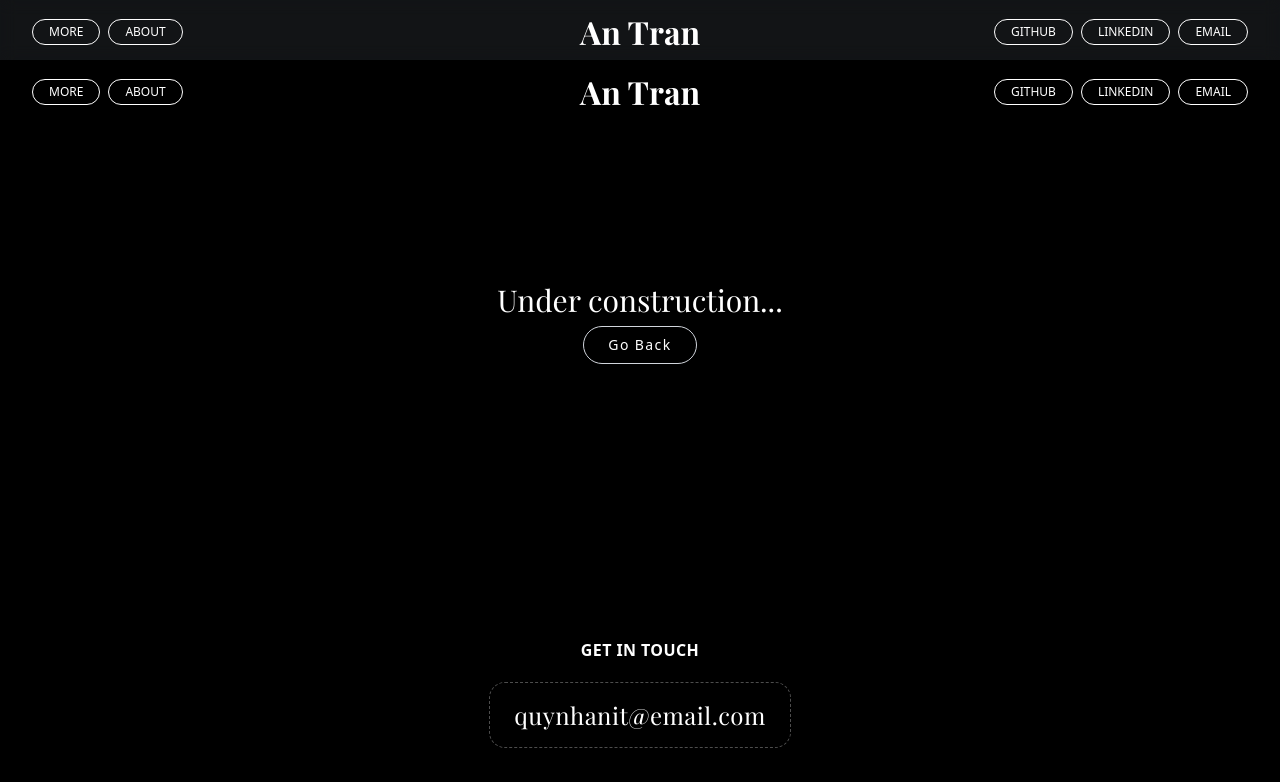
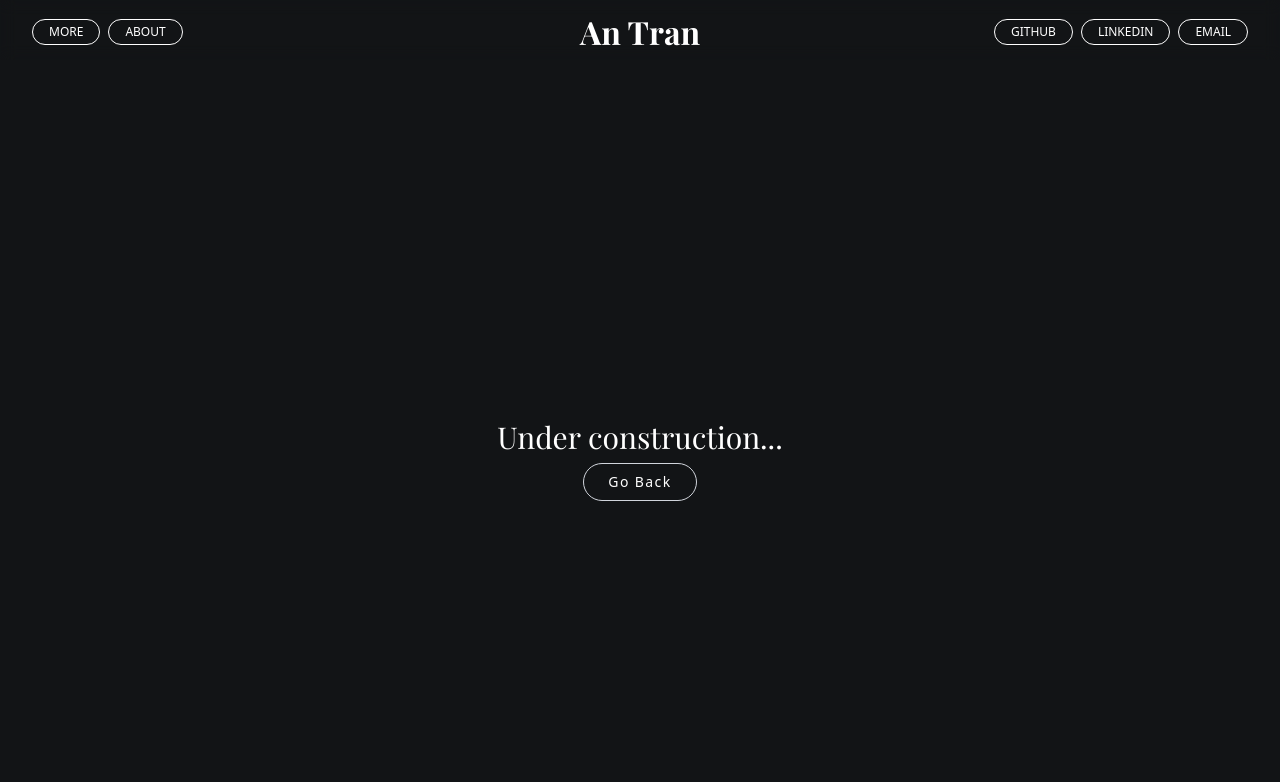
Before and after one commit to quynhan-tr/personal-website, a Next.js app: page /underconstruction in a window 1280 px wide. Shown: the top 782 px of the page. Built offline with nearby package versions, Linux system fonts and the light colour scheme; a web font is replaced by a local one.

Commit message:
fix: minor ui fix

```diff
--- a/src/app/more/more.tsx
+++ b/src/app/more/more.tsx
@@ -139,7 +139,7 @@ export default function More() {
       </section>
 
       {/* --- Sidequests Section --- */}
-      <section className="w-full flex flex-col items-center gap-32 overflow-x-hidden pb-32">
+      <section className="w-full flex flex-col items-center gap-32 overflow-x-hidden pt-5 pb-32">
         {sidequests.map((sq, idx) => (
           <SidequestBlock
             key={idx}
--- a/src/app/underconstruction/underconstruction.tsx
+++ b/src/app/underconstruction/underconstruction.tsx
@@ -1,16 +1,13 @@
 "use client"
 
 import React from "react";
-import Navbar from "@/components/navBar";
-import Footer from "@/components/footer";
 import { useRouter } from "next/navigation";
 
 export default function UnderConstruction() {
   const router = useRouter();
 
   return (
-    <div className="min-h-screen flex flex-col bg-black text-white">
-      <Navbar />
+    <div className="min-h-screen flex flex-col text-white">
       <main className="flex-1 flex flex-col items-center justify-center">
         <h1 className="text-3xl text-center mb-2">Under construction...</h1>
         <button
@@ -20,7 +17,6 @@ export default function UnderConstruction() {
           Go Back
         </button>
       </main>
-      <Footer />
     </div>
   );
 }
```
